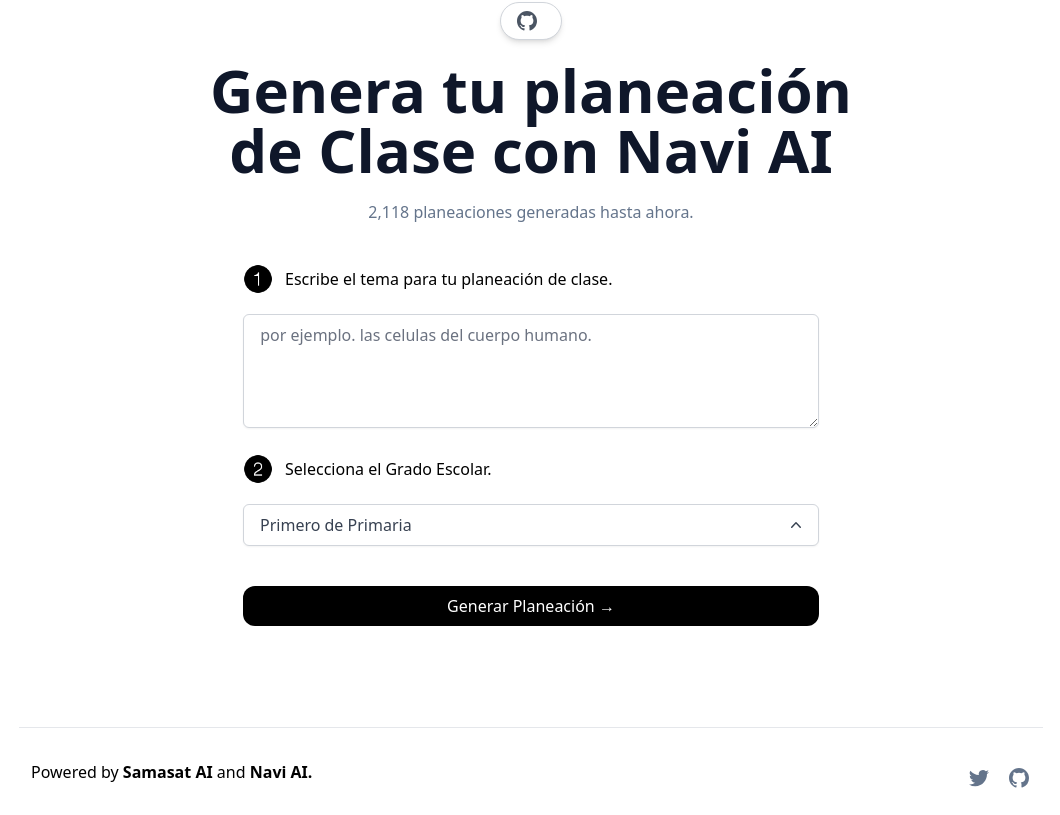
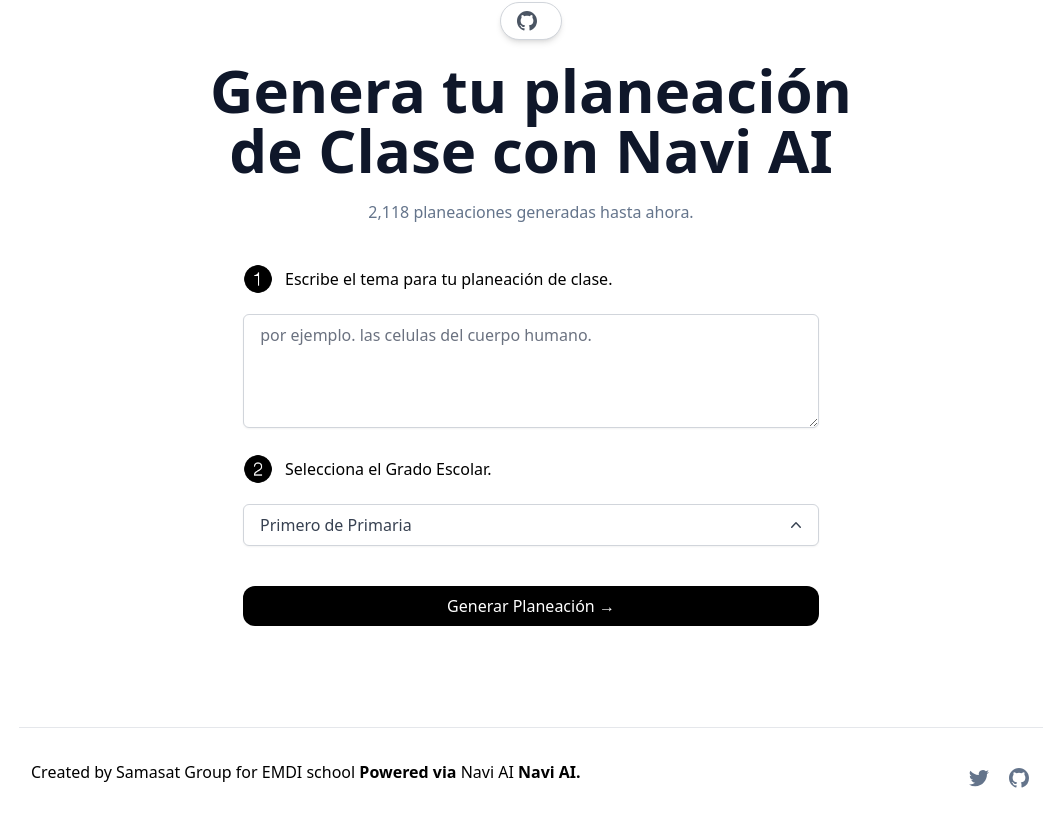
Before and after one commit to joztos/lessonplangen, a Next.js app: page / in a window 1280 px wide. Shown: the part 226-1041 px from the top of the page, without its empty margins (109-1169 px from the left). Built offline with nearby package versions, Linux system fonts and the light colour scheme.

Commit message:
footer change

```diff
--- a/components/Footer.tsx
+++ b/components/Footer.tsx
@@ -4,16 +4,16 @@ export default function Footer() {
   return (
     <footer className="text-center h-16 sm:h-20 w-full sm:pt-2 pt-4 border-t mt-5 flex sm:flex-row flex-col justify-between items-center px-3 space-y-3 sm:mb-0 mb-3">
       <div>
-        Powered by{" "}
+        Created by Samasat Group for EMDI school{" "}
         <a
           href="https://samasat.com/"
           target="_blank"
           rel="noreferrer"
           className="font-bold hover:underline transition underline-offset-2"
         >
-          Samasat AI{" "}
+          Powered via{" "}
         </a>
-        and{" "}
+        Navi AI{" "}
         <a
           href="https://samasat.com/"
           target="_blank"
```
